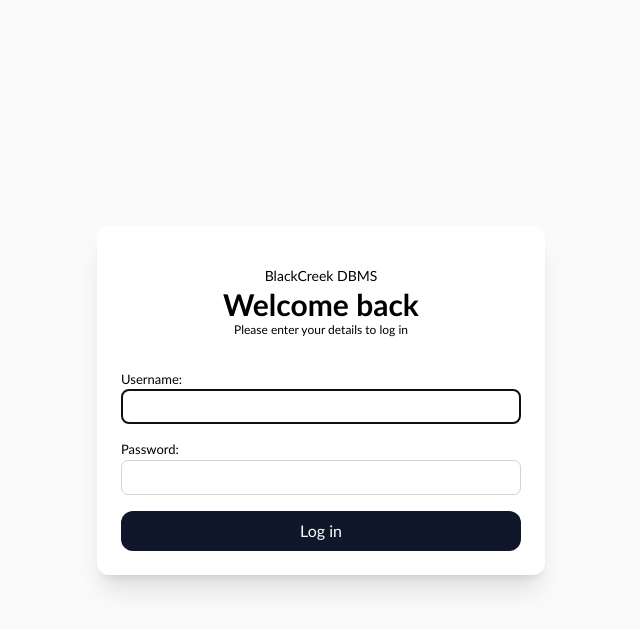
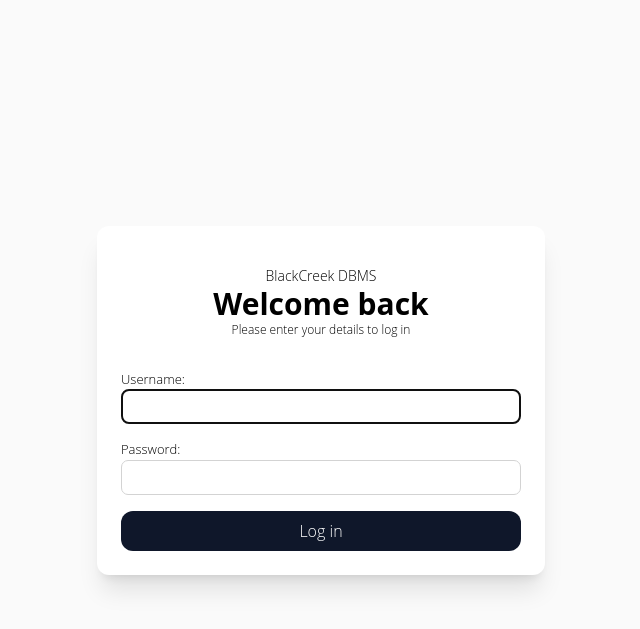
Before and after one commit to yublueprint/blackcreek_dbms, a Django app: page /login/ in a window 1280 px wide. Shown: the top 629 px of the page, without its empty margins (319-959 px from the left). Run offline with Django 4.2, Linux system fonts and the light colour scheme; some libraries are stand-ins or nearby versions.

Commit message:
Changed font to Open Sans. Login styling is complete so far.

```diff
--- a/app/templates/login.html
+++ b/app/templates/login.html
@@ -9,7 +9,7 @@
     <style>
         #textDisplayed
         {
-            font-family:  Calibri, Optima, Arial, Helvetica, sans-serif;
+            font-family: 'Open Sans', 'Calibri', 'Optima', 'Arial', 'Helvetica', 'sans-serif';
             font-weight: 100;
         }
         form p
```
